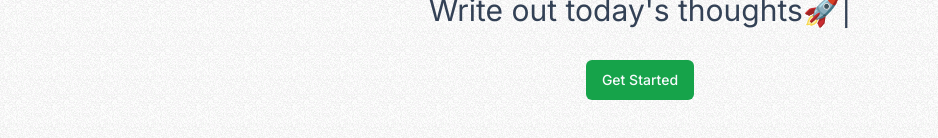
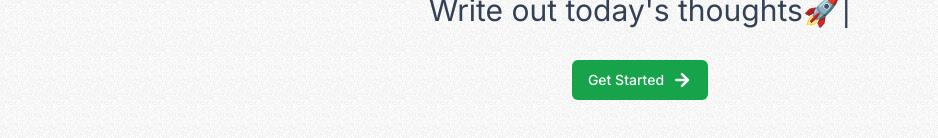
Before and after one commit to anastasiapirvu/notepadai, a Next.js app: page / in a window 1280 px wide. Shown: the part 434-572 px from the top of the page, without its empty margins (0-938 px from the left). Built offline with nearby package versions, Linux system fonts and the light colour scheme.

Commit message:
Get started button

```diff
--- a/package.json
+++ b/package.json
@@ -13,9 +13,10 @@
     "@radix-ui/react-slot": "^1.0.2",
     "class-variance-authority": "^0.7.0",
     "clsx": "^2.0.0",
+    "lucide": "^0.287.0",
     "lucide-react": "^0.287.0",
     "next": "13.5.4",
-    "react": "^18",
+    "react": "^18.2.0",
     "react-dom": "^18",
     "tailwind-merge": "^1.14.0",
     "tailwindcss-animate": "^1.0.7",
--- a/src/app/page.tsx
+++ b/src/app/page.tsx
@@ -1,6 +1,7 @@
 import TypewriterTitle from "@/components/ui/TypewriterTitle";
 import { Button } from "@/components/ui/button";
 import Link from "next/link";
+import { ArrowRightIcon } from "lucide-react";
 
 export default function Home() {
   return (
@@ -16,7 +17,9 @@ export default function Home() {
         <div className="mt-8"></div>
         <div className="flex justify-center">
         <Link href="/dashboard">
-          <Button className='bg-green-600'>Get Started</Button>
+          <Button className='bg-green-600'>Get Started
+          <ArrowRightIcon className="ml-2 w-5 h-5" strokeWidth={3} />
+          </Button>
         </Link>
         </div>
 
```
Also changed, not shown: 1 other file (tests, documents, lock files or other folders).
